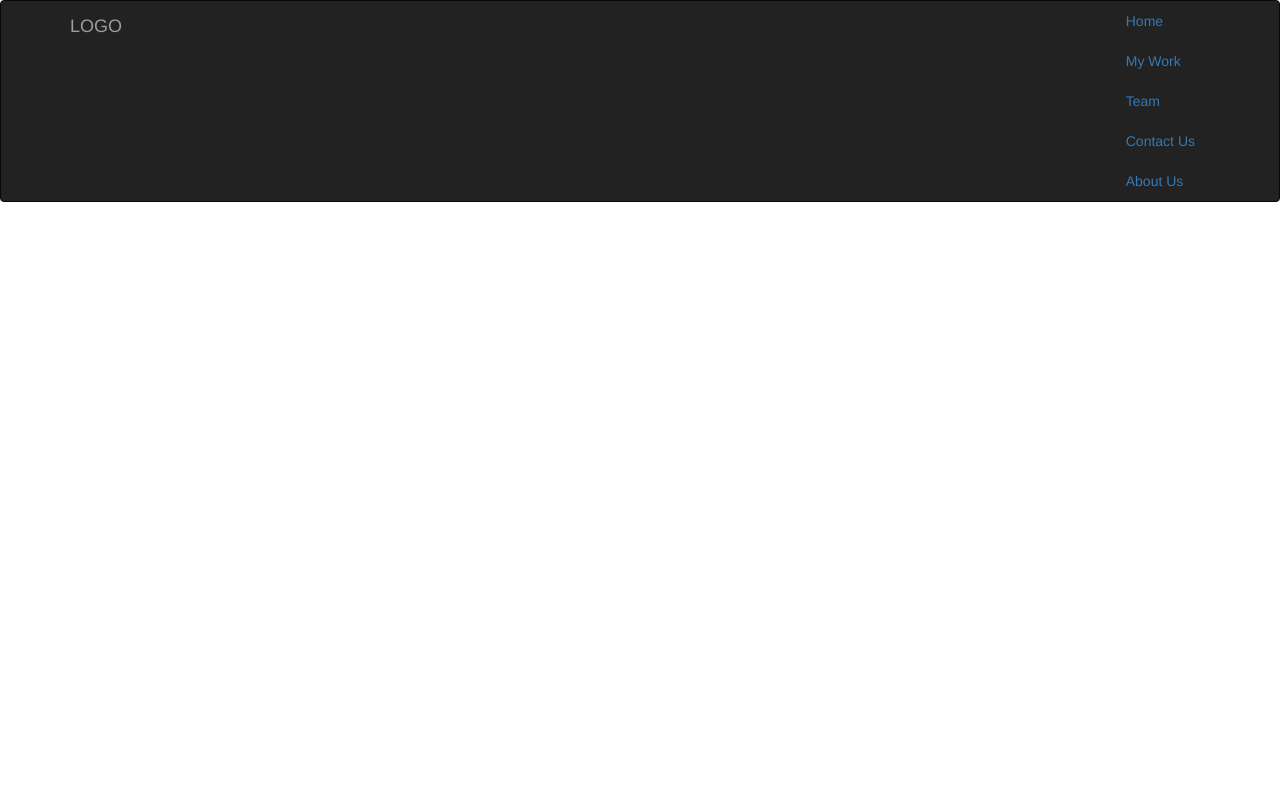
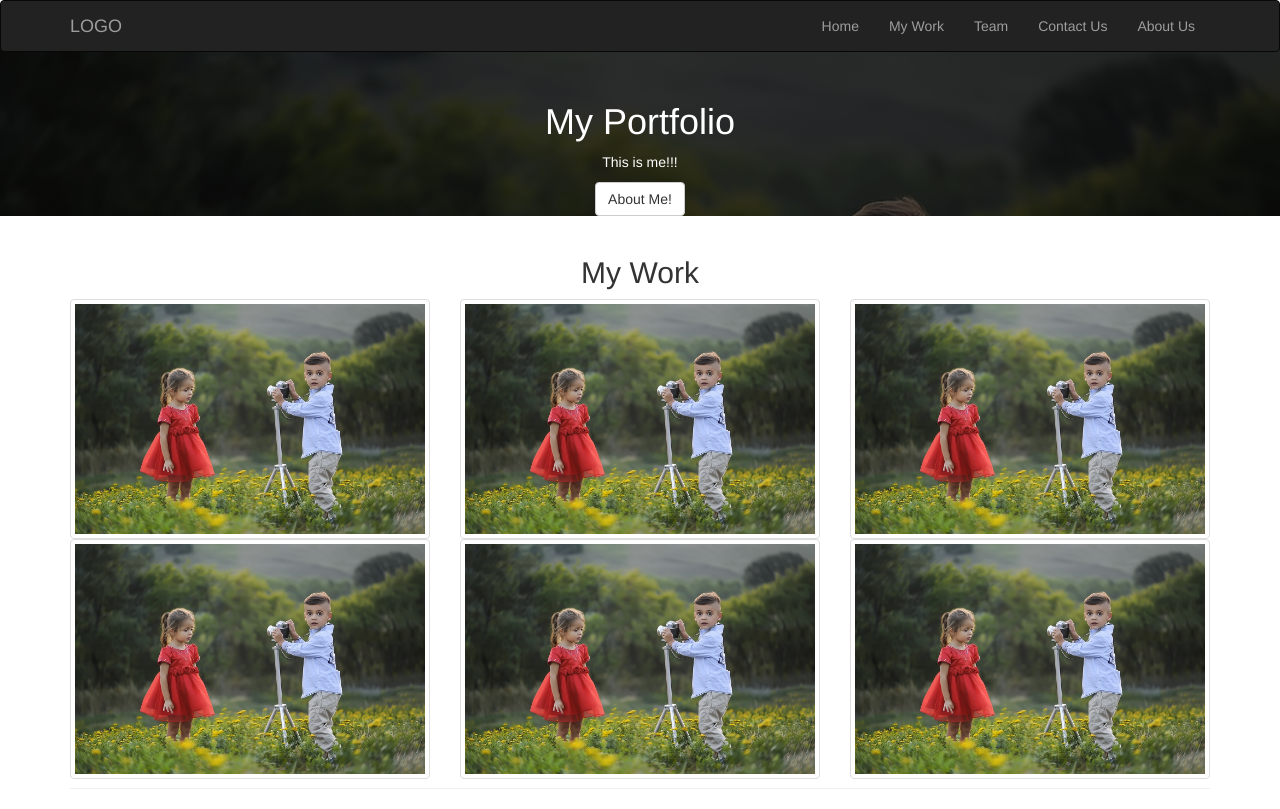
Before and after one commit to stephanie-vitalherne/practice-site, a plain HTML site: page index.html in a window 1280 px wide. Drawn offline with nearby package versions, Linux system fonts and the light colour scheme.

Commit message:
update of index

```diff
--- a/index.html
+++ b/index.html
@@ -2,8 +2,33 @@
   <head>
     <title>Portfolio Website</title>
     <link rel="stylesheet" href="https://maxcdn.bootstrapcdn.com/bootstrap/3.3.7/css/bootstrap.min.css" >
+    <script src="http://code.jquery.com/jquery-3.2.1.min.js"></script>
     <script src="https://maxcdn.bootstrapcdn.com/bootstrap/3.3.7/js/bootstrap.min.js" integrity="sha384-Tc5IQib027qvyjSMfHjOMaLkfuWVxZxUPnCJA7l2mCWNIpG9mGCD8wGNIcPD7Txa" crossorigin="anonymous"></script>
+  <!--Stylesheet-->
+  <style>
+  section
+  {
+    width:100%;
+    height:100%;
+  }
+
+  .cl_white
+  {
+    color:white;
+  }
+
+  section h1
+  {
+    padding-top: 80px;
+  }
+
+  img-hover
+  {
+    opacity: 0.5;
+  }
+  </style>
   </head>
+
   <body>
     <!--navigation bar-->
   <nav class="navbar navbar-inverse">
@@ -18,7 +43,7 @@
       </div>
 
     <div class="collapse navbar-collapse" id="navi">
-    <ul class="nav navbar- nav navbar-right">
+      <ul class="nav navbar-nav navbar-right">
         <li><a href="#home">Home</a></li>
         <li><a href="#work">My Work</a></li>
         <li><a href="#team">Team</a></li>
@@ -29,8 +54,42 @@
   </div>
   </nav>
 
+  <!--Image and Main Title-->
+  <section id="home" style="background-image:linear-gradient(rgba(0, 0, 0, 0.7), rgba(0, 0, 0, 0.7)), url(images/child.jpg); background-size:cover; margin-top:-50px;background-attachment:fixed;">
+    <h1 class="cl_white text-center">My Portfolio</h1>
+    <p class="cl_white text-center">This is me!!!</p>
+    <button class="btn btn-default center-block">About Me!</button>
+  </section>
 
+<!--Main Body Section: Display of Work-->
+<section class="container">
+  <div class="page-header">
+    <h2 class="text-center">My Work</h2>
+    <div class="row">
+      <div class="col-md-4">
+        <img src="images/child.jpg" class="img-responsive img-thumbnail">
+      </div>
+      <div class="col-md-4">
+        <img src="images/child.jpg" class="img-responsive img-thumbnail">
+      </div>
+      <div class="col-md-4">
+        <img src="images/child.jpg" class="img-responsive img-thumbnail">
+      </div>
+    </div>
 
+    <div class="row">
+      <div class="col-md-4">
+        <img src="images/child.jpg" class="img-responsive img-thumbnail">
+      </div>
+      <div class="col-md-4">
+        <img src="images/child.jpg" class="img-responsive img-thumbnail">
+      </div>
+      <div class="col-md-4">
+        <img src="images/child.jpg" class="img-responsive img-thumbnail">
+      </div>
+    </div>
+</div>
+</section>
 
 
   </body>
```
Lines whose indentation alone changed are shown as unchanged.
